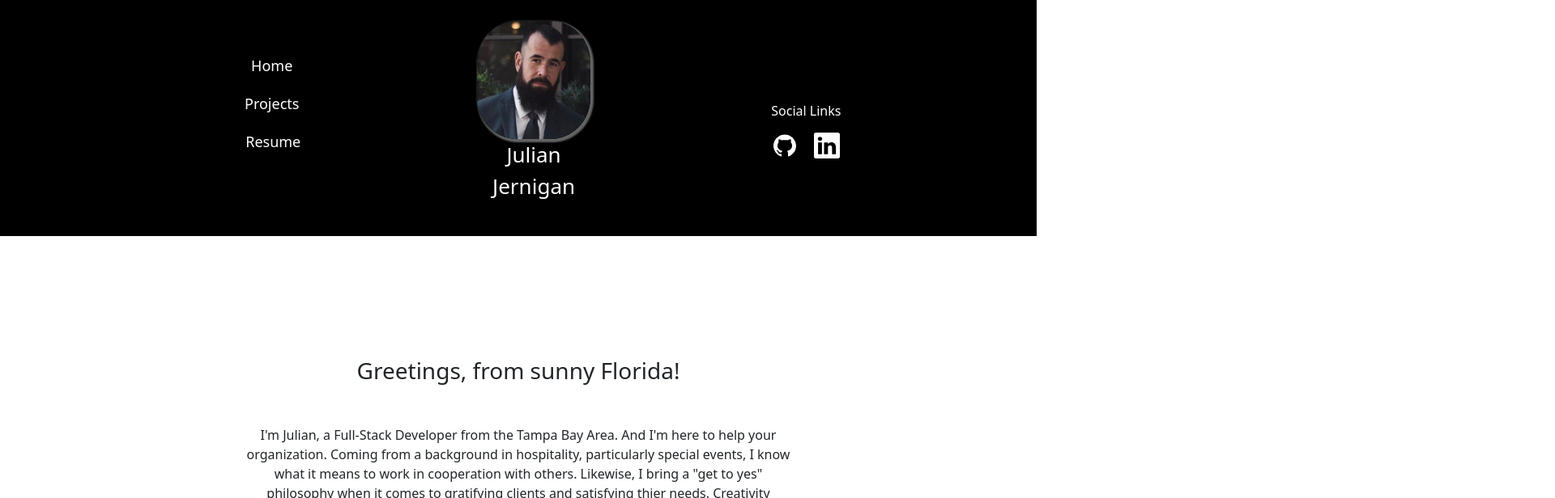
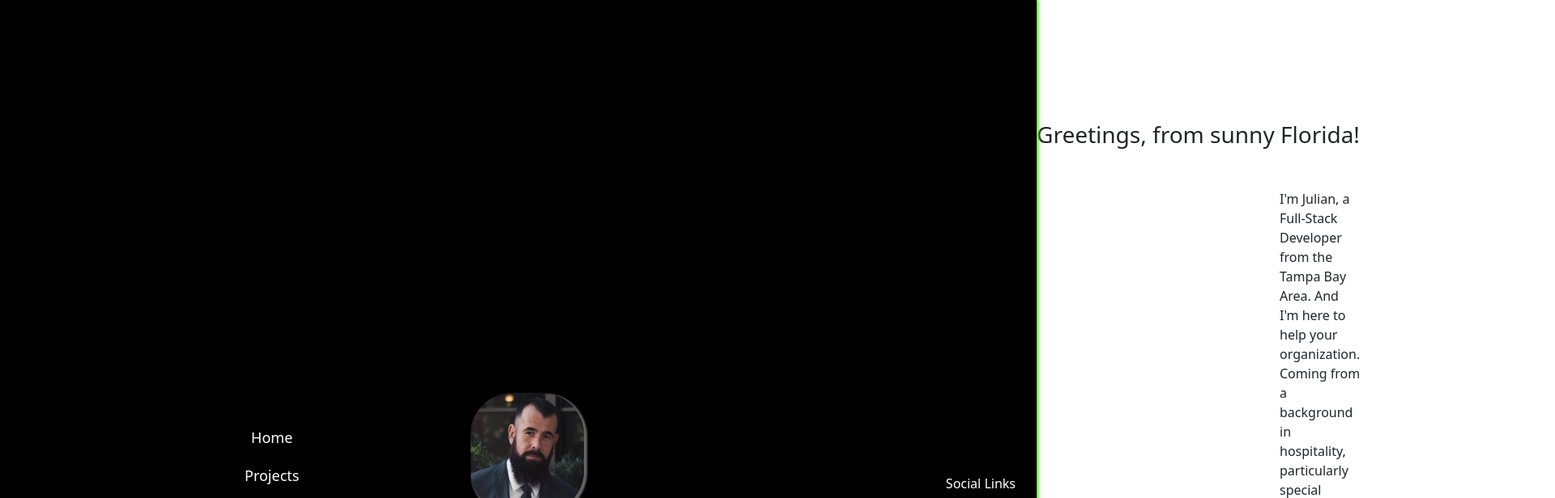
Before and after one commit to Job85/my-portfolio, a React (Create React App) app: page / in a window 1280 px wide. Shown: the top 616 px of the page at 81% size, 1920 px wide, since content can reach past the window. Built offline with nearby package versions, Linux system fonts and the light colour scheme.

Commit message:
created grid for components; created nav component

```diff
--- a/src/App.css
+++ b/src/App.css
@@ -2,31 +2,6 @@
   box-sizing: border-box;
   text-align: center;
 } */
-
-.App {
-  text-align: center;
-  flex-direction: column;
-  min-height: 100vh;
-}
-
-/* .App-header {
-  background-color: #282c34;
-  min-height: 30vh;
-  display: flex;
-  flex-direction: column;
-  align-items: center;
-  justify-content: center;
-  font-size: calc(10px + 2vmin);
-  color: white;
-} */
-
-.App-link {
-  color: #ffffff;
-}
-
-.App-link:hover {
-  color: green;
-}
 
 
 @font-face {
@@ -34,11 +9,6 @@
   src: url(./matrixFont.ttf);
 }
 
-.App-footer {
-  position: absolute;
-  bottom: 0;
-  left: 0;
-}
 
 .card-box {
   background-color: black;
--- a/src/App.js
+++ b/src/App.js
@@ -6,14 +6,13 @@ import Header from './components/Header';
 import Footer from './components/Footer';
 import Project from './pages/Project'
 import About from './pages/About';
+import { AppDiv } from './AppStyles'
 // import MatrixRain from './components/MatrixRain';
 
 function App() {
   return (
-    <div className="App">
-      <header className="App-header">
-        <Header />
-      </header>
+    <AppDiv>
+      <Header />
       <Routes>
         <Route path='/' element={<About />} />
         <Route path='/projects' element={<Project />} />
@@ -21,7 +20,7 @@ function App() {
       <footer>
         <Footer />
       </footer>
-    </div>
+    </AppDiv>
   );
 }
 
--- /dev/null
+++ b/src/AppStyles.jsx
@@ -0,0 +1,12 @@
+import styled from 'styled-components';
+
+export const AppDiv = styled.div`
+    height: 100vh;
+    display: grid;
+    grid-template-areas:
+        'header header'
+        'asideLeft main'
+        'footer';
+    grid-template-rows: 1fr 9fr 1fr;
+    grid-template-columns: 1fr 6fr 1fr;
+`
--- a/src/components/ComponentStyles2.jsx
+++ b/src/components/ComponentStyles2.jsx
@@ -13,6 +13,7 @@ export const HeaderBox = styled.header`
     font-size: calc(10px + 2vmin);
     color: white;
     padding: 1em;
+    box-shadow: rgba(64, 255, 0, 0.75) 0px 3px 3px 3px;
 
     @media (max-width: 1000px) {
         padding: 70px 30px;
@@ -83,13 +84,8 @@ export const NavLink2 = styled.a`
 `
 
 export const links = [
-    // { name: 'Home', path: '/' },
     { name: 'Home', path: '/' },
-    { name: 'Projects', path: '/projects' },
-    // {
-    //     name: 'Resume', path: href = 'https://docs.google.com/document/d/e/2PACX-1vSiBcnyO1rayLM3WTUw2zhnm5lqbf3cd5wkEdOO3V1gzI2n8FyTaSRQ1wl8E-XH3GhEvEE2c9FnOLAl/pub' target='_blank'
-
-    // },
+    { name: 'Projects', path: '/projects' }
 ]
 
 export const linkStyle = `
@@ -105,8 +101,6 @@ export const linkStyle = `
 `
 
 export const ImageContainer = styled.div`
-    // display: flex;
-    // flex-direction: column;
     align-items: center;
 `
 
@@ -124,10 +118,11 @@ export const Img = styled.img`
 export const SocialBox = styled.div`
     box-sizing: border-box;
     padding-top: 2rem;
-    text-align: center;
+    text-align: right;
     backbround: black;
     position: relative;
-    bottom: 0;
+    top: 0;
+    right: 0;
     width: 100vw;
 
     @media (max-width: 1000px) {
```
Also changed, not shown: src/components/NavBar.jsx (added, +28 -0 lines), src/pages/Project2.js (deleted, +0 -126 lines).
